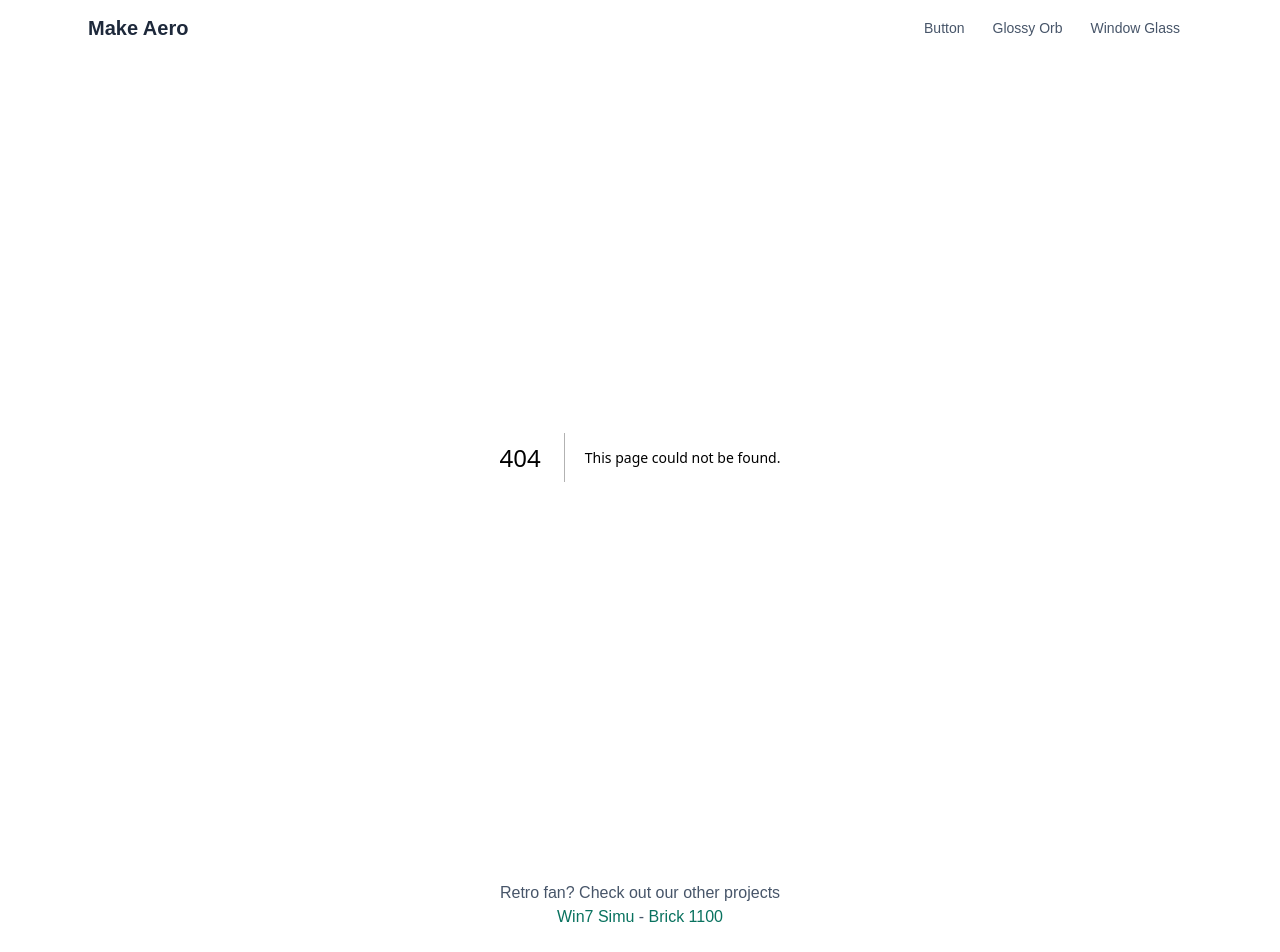
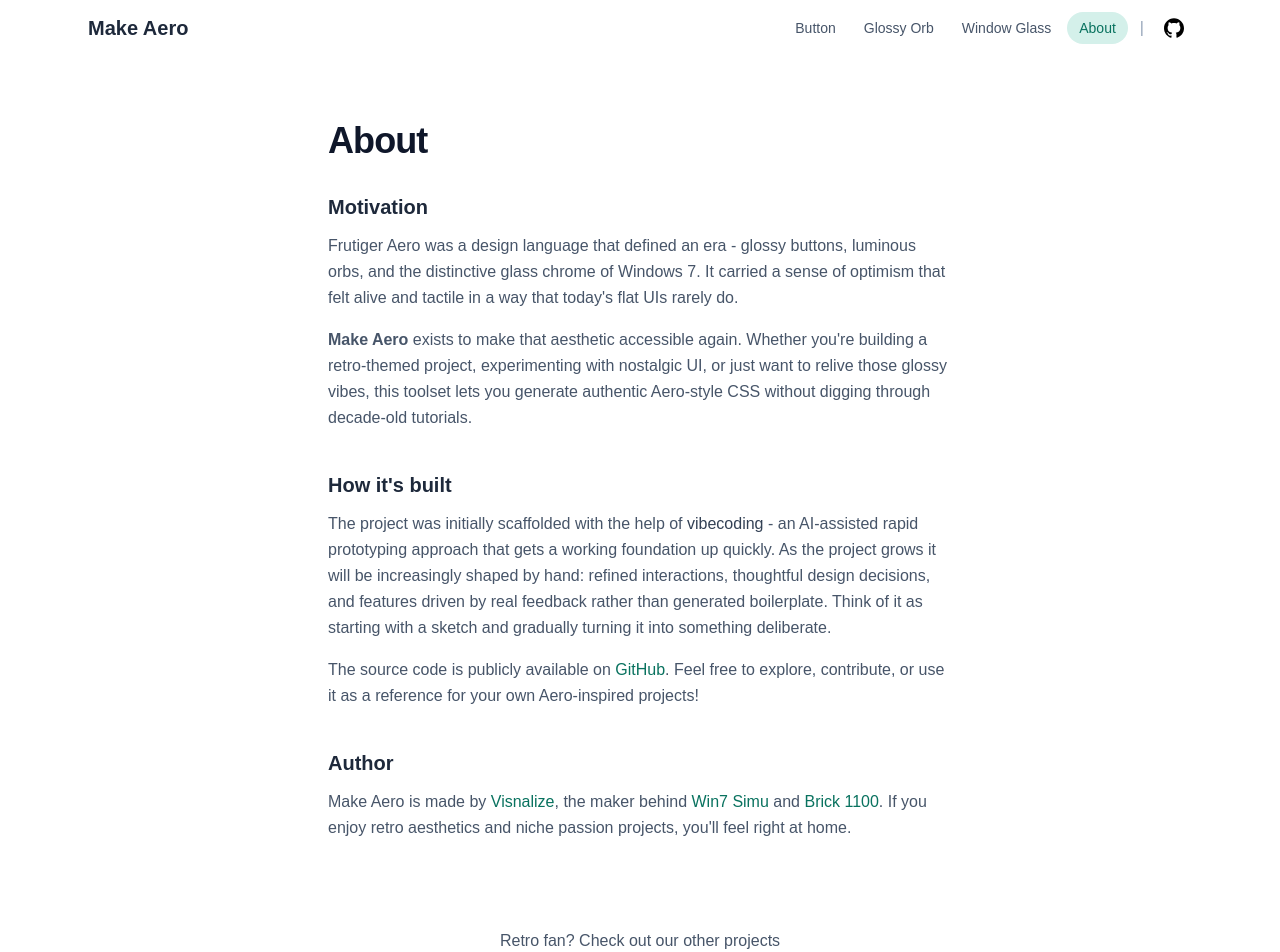
Before and after one commit to Visnalize/makeaero, a Next.js app: page /about in a window 1280 px wide. Before the commit this address had no page. Shown: the top 952 px of the page. Built offline with nearby package versions, Linux system fonts and the light colour scheme.

Commit message:
feat: implement About page with SEO metadata and GitHub icon component

```diff
--- /dev/null
+++ b/app/about/page.tsx
@@ -0,0 +1,124 @@
+import type { Metadata } from "next";
+import {
+  SITE_NAME,
+  SITE_URL,
+  defaultOpenGraph,
+  defaultTwitter,
+  ogTitle,
+} from "@/lib/seo";
+
+const ABOUT_TITLE = ogTitle("About");
+const ABOUT_DESCRIPTION =
+  "Learn about Make Aero - the motivation behind the project, how it was built, and who made it.";
+
+export const metadata: Metadata = {
+  title: ABOUT_TITLE,
+  description: ABOUT_DESCRIPTION,
+  openGraph: {
+    ...defaultOpenGraph,
+    title: ABOUT_TITLE,
+    description: ABOUT_DESCRIPTION,
+    url: `${SITE_URL}/about`,
+  },
+  twitter: {
+    ...defaultTwitter,
+    title: ABOUT_TITLE,
+    description: ABOUT_DESCRIPTION,
+  },
+  alternates: {
+    canonical: `${SITE_URL}/about`,
+  },
+};
+
+export default function AboutPage() {
+  return (
+    <main className="mx-auto px-6 py-16 max-w-2xl">
+      <h1 className="mb-8 font-bold text-slate-900 text-4xl tracking-tight">
+        About
+      </h1>
+
+      <section className="mb-10">
+        <h2 className="mb-3 font-semibold text-slate-800 text-xl">
+          Motivation
+        </h2>
+        <p className="mb-4 text-slate-600 leading-relaxed">
+          Frutiger Aero was a design language that defined an era - glossy
+          buttons, luminous orbs, and the distinctive glass chrome of Windows 7.
+          It carried a sense of optimism that felt alive and tactile in a way
+          that today&apos;s flat UIs rarely do.
+        </p>
+        <p className="text-slate-600 leading-relaxed">
+          <b>{SITE_NAME}</b> exists to make that aesthetic accessible again.
+          Whether you&apos;re building a retro-themed project, experimenting
+          with nostalgic UI, or just want to relive those glossy vibes, this
+          toolset lets you generate authentic Aero-style CSS without digging
+          through decade-old tutorials.
+        </p>
+      </section>
+
+      <section className="mb-10">
+        <h2 className="mb-3 font-semibold text-slate-800 text-xl">
+          How it&apos;s built
+        </h2>
+        <p className="mb-4 text-slate-600 leading-relaxed">
+          The project was initially scaffolded with the help of{" "}
+          <span className="font-medium text-slate-700">vibecoding</span> - an
+          AI-assisted rapid prototyping approach that gets a working foundation
+          up quickly. As the project grows it will be increasingly shaped by
+          hand: refined interactions, thoughtful design decisions, and features
+          driven by real feedback rather than generated boilerplate. Think of it
+          as starting with a sketch and gradually turning it into something
+          deliberate.
+        </p>
+        <p className="text-slate-600 leading-relaxed">
+          The source code is publicly available on{" "}
+          <a
+            href="https://github.com/Visnalize/makeaero"
+            target="_blank"
+            rel="noopener noreferrer"
+            className="font-medium text-brand-dark hover:underline"
+          >
+            GitHub
+          </a>
+          . Feel free to explore, contribute, or use it as a reference for your
+          own Aero-inspired projects!
+        </p>
+      </section>
+
+      <section>
+        <h2 className="mb-3 font-semibold text-slate-800 text-xl">Author</h2>
+        <p className="text-slate-600 leading-relaxed">
+          {SITE_NAME} is made by{" "}
+          <a
+            href="https://visnalize.com"
+            target="_blank"
+            rel="noopener noreferrer"
+            className="font-medium text-brand-dark hover:underline"
+          >
+            Visnalize
+          </a>
+          , the maker behind{" "}
+          <a
+            href="https://visnalize.com/win7simu"
+            target="_blank"
+            rel="noopener noreferrer"
+            className="text-brand-dark hover:underline"
+          >
+            Win7 Simu
+          </a>{" "}
+          and{" "}
+          <a
+            href="https://visnalize.com/brick1100"
+            target="_blank"
+            rel="noopener noreferrer"
+            className="text-brand-dark hover:underline"
+          >
+            Brick 1100
+          </a>
+          . If you enjoy retro aesthetics and niche passion projects,
+          you&apos;ll feel right at home.
+        </p>
+      </section>
+    </main>
+  );
+}
--- /dev/null
+++ b/components/icon/github.tsx
@@ -0,0 +1,13 @@
+const GithubIcon = (props: React.SVGProps<SVGSVGElement>) => (
+  <svg
+    role="img"
+    viewBox="0 0 24 24"
+    xmlns="http://www.w3.org/2000/svg"
+    {...props}
+  >
+    <title>GitHub</title>
+    <path d="M12 .297c-6.63 0-12 5.373-12 12 0 5.303 3.438 9.8 8.205 11.385.6.113.82-.258.82-.577 0-.285-.01-1.04-.015-2.04-3.338.724-4.042-1.61-4.042-1.61C4.422 18.07 3.633 17.7 3.633 17.7c-1.087-.744.084-.729.084-.729 1.205.084 1.838 1.236 1.838 1.236 1.07 1.835 2.809 1.305 3.495.998.108-.776.417-1.305.76-1.605-2.665-.3-5.466-1.332-5.466-5.93 0-1.31.465-2.38 1.235-3.22-.135-.303-.54-1.523.105-3.176 0 0 1.005-.322 3.3 1.23.96-.267 1.98-.399 3-.405 1.02.006 2.04.138 3 .405 2.28-1.552 3.285-1.23 3.285-1.23.645 1.653.24 2.873.12 3.176.765.84 1.23 1.91 1.23 3.22 0 4.61-2.805 5.625-5.475 5.92.42.36.81 1.096.81 2.22 0 1.606-.015 2.896-.015 3.286 0 .315.21.69.825.57C20.565 22.092 24 17.592 24 12.297c0-6.627-5.373-12-12-12" />
+  </svg>
+);
+
+export default GithubIcon;
--- a/components/site-header.tsx
+++ b/components/site-header.tsx
@@ -1,41 +1,107 @@
 "use client";
 
+import GitHub from "@/components/icon/github";
+import { cn } from "@/lib/utils";
+import { Menu, X } from "lucide-react";
 import Link from "next/link";
 import { usePathname } from "next/navigation";
-import { cn } from "@/lib/utils";
+import { useState } from "react";
 
 const navLinks = [
   { href: "/button", label: "Button" },
   { href: "/orb", label: "Glossy Orb" },
   { href: "/window-glass", label: "Window Glass" },
+  { href: "/about", label: "About" },
+];
+
+const socialLinks = [
+  {
+    href: "https://github.com/Visnalize/makeaero",
+    icon: <GitHub className="w-5 h-5" />,
+    label: "GitHub",
+  },
 ];
 
 export function SiteHeader() {
   const pathname = usePathname();
+  const [menuOpen, setMenuOpen] = useState(false);
 
   return (
     <header className="top-0 z-50 sticky bg-white/70 backdrop-blur-md border-white/30 border-b">
       <div className="flex justify-between items-center mx-auto px-6 max-w-6xl h-14">
-        <Link href="/" className="font-bold text-slate-800 hover:text-brand text-xl transition-colors">
+        <Link
+          href="/"
+          className="font-bold text-slate-800 hover:text-brand text-xl transition-colors"
+        >
           Make Aero
         </Link>
-        <nav className="flex items-center gap-1">
+
+        <div className="flex items-center gap-1">
+          {/* Desktop nav */}
+          <nav className="hidden sm:flex items-center gap-1">
+            {navLinks.map((link) => (
+              <Link
+                key={link.href}
+                href={link.href}
+                className={cn(
+                  "px-3 py-1.5 rounded-full font-medium text-sm transition-colors",
+                  pathname === link.href
+                    ? "bg-brand-light text-brand-dark"
+                    : "text-slate-600 hover:text-slate-900 hover:bg-slate-100",
+                )}
+              >
+                {link.label}
+              </Link>
+            ))}
+            <span className="mx-2 text-slate-400">|</span>
+          </nav>
+
+          {/* Social links — always visible */}
+          {socialLinks.map((link) => (
+            <a
+              key={link.href}
+              href={link.href}
+              target="_blank"
+              rel="noopener noreferrer"
+              aria-label={link.label}
+              className="hover:bg-slate-100 px-2 py-1.5 rounded-full text-slate-600 hover:text-slate-900 transition-colors"
+            >
+              {link.icon}
+            </a>
+          ))}
+
+          {/* Mobile hamburger */}
+          <button
+            onClick={() => setMenuOpen((o) => !o)}
+            aria-label="Toggle menu"
+            aria-expanded={menuOpen}
+            className="sm:hidden hover:bg-slate-100 p-2 rounded-full text-slate-600 hover:text-slate-900 transition-colors"
+          >
+            {menuOpen ? <X className="w-5 h-5" /> : <Menu className="w-5 h-5" />}
+          </button>
+        </div>
+      </div>
+
+      {/* Mobile dropdown */}
+      {menuOpen && (
+        <nav className="sm:hidden top-full right-0 left-0 absolute bg-white/90 backdrop-blur-md px-4 pt-1 pb-3 border-white/30 border-t">
           {navLinks.map((link) => (
             <Link
               key={link.href}
               href={link.href}
+              onClick={() => setMenuOpen(false)}
               className={cn(
-                "px-3 py-1.5 rounded-full font-medium text-sm transition-colors",
+                "block px-3 py-2 rounded-lg font-medium text-sm transition-colors",
                 pathname === link.href
                   ? "bg-brand-light text-brand-dark"
-                  : "text-slate-600 hover:text-slate-900 hover:bg-slate-100"
+                  : "text-slate-600 hover:text-slate-900 hover:bg-slate-100",
               )}
             >
               {link.label}
             </Link>
           ))}
         </nav>
-      </div>
+      )}
     </header>
   );
 }
```
